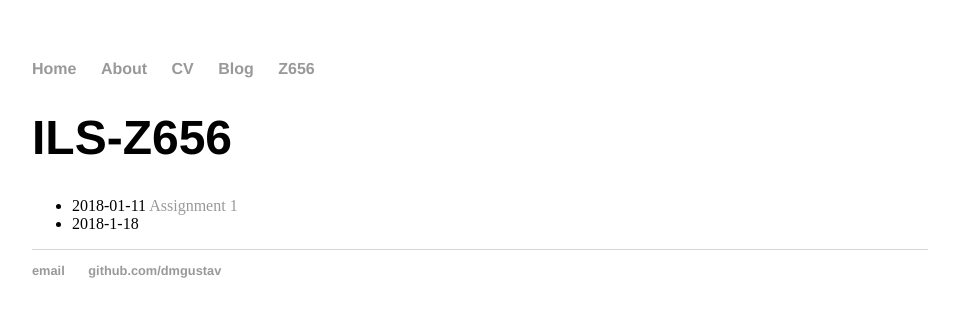
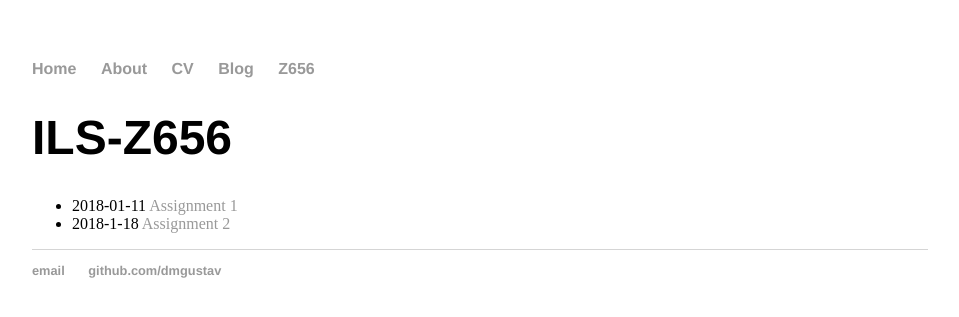
Before and after one commit to dmgustav/dmgustav.github.io, a Jekyll site: the page built from z656/index.html, in a window 1280 px wide. Shown: the top 317 px of the page, without its empty margins (160-1119 px from the left). Built offline with Jekyll 4.4.1, drawn with Linux system fonts in a browser that asks for light colours.

Commit message:
Update index.html

```diff
--- a/z656/index.html
+++ b/z656/index.html
@@ -5,5 +5,5 @@ title: ILS-Z656
 	<h1>{{ page.title }}</h1>
 	<ul class="assignments">
 	    <li>2018-01-11 <a href="https://dmgustav.github.io/z656/assignment1/index.html" title="Assignment 1">Assignment 1</a></li>
-		<li>2018-1-18 <a href="/z656/assignment2/index.html" title="assignment 2>Assignment 2</a>"</li>
+		<li>2018-1-18 <a href="/z656/assignment2/index.html" title="assignment 2">Assignment 2</a></li>
 	</ul>
```
